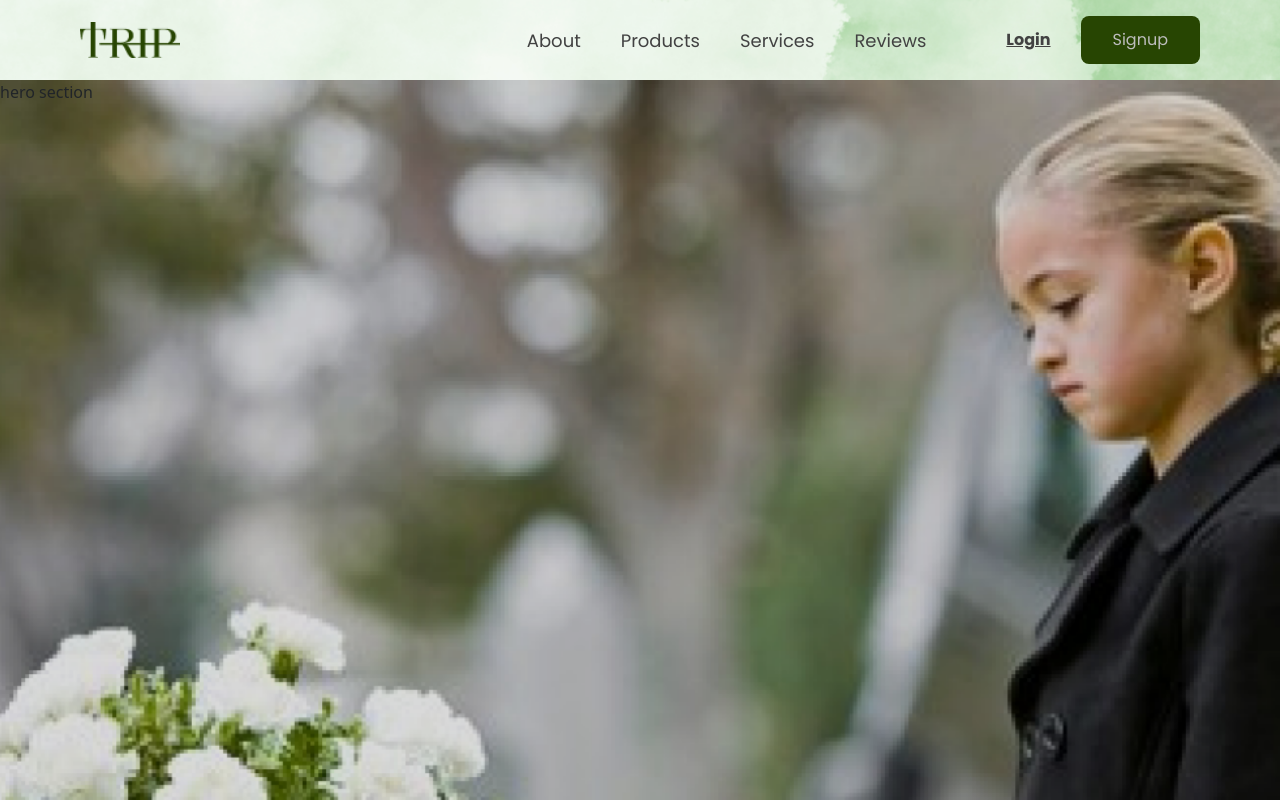
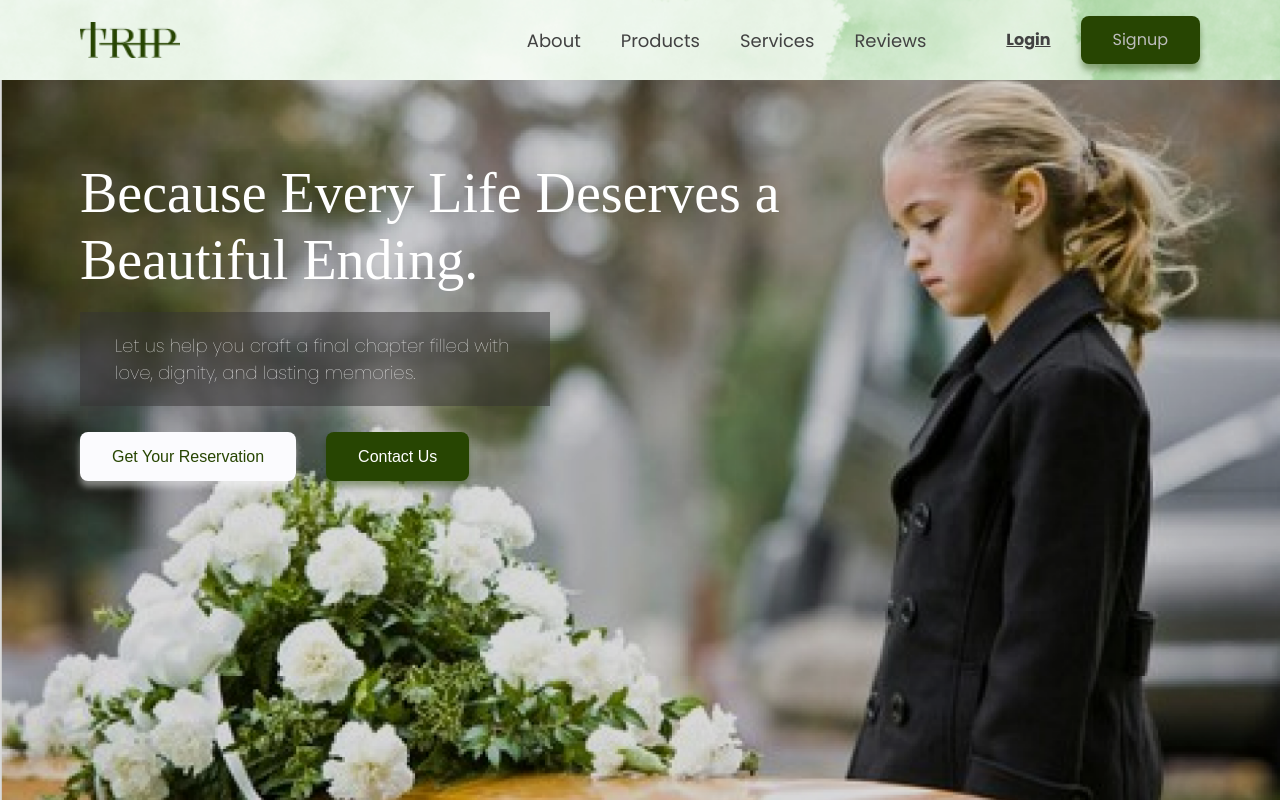
Before and after one commit to lanamae/TRIP--WebApp, a plain HTML site: page src/index.html in a window 1280 px wide. Shown: the top 800 px of the page. Drawn offline with nearby package versions, Linux system fonts and the light colour scheme; a web font is replaced by a local one.

Commit message:
added the hero section for desktop  view

```diff
--- a/src/index.html
+++ b/src/index.html
@@ -17,8 +17,8 @@
 
     <!-- fonts -->
     <link rel="preconnect" href="https://fonts.googleapis.com">
-    <link rel="preconnect" href="https://fonts.gstatic.com" crossorigin>
-    <link href="https://fonts.googleapis.com/css2?family=Kalnia:wght@100..700&family=Poppins:wght@100;400;600;700&display=swap" rel="stylesheet">
+<link rel="preconnect" href="https://fonts.gstatic.com" crossorigin>
+<link href="https://fonts.googleapis.com/css2?family=Kalnia:wght@100..700&family=Poppins:wght@100;400;600;700&display=swap" rel="stylesheet">
 </head>
 <body>
     <div class="main">
@@ -64,7 +64,16 @@
 
         <!-- HERO -->
         <div class="hero-section">
-            hero section
+            <div class="hero-content">
+                <h1> Because Every Life Deserves a Beautiful Ending.</h1>
+                <p> Let us help you craft a final chapter filled with love, dignity, and lasting memories. </p>
+
+                <div class="hero-btn">
+                    <button class="reservation-btn"><a href="#">Get Your Reservation</a></button>
+                    <button class="cta-btn"><a href="#">Contact Us</a></button>
+                </div>
+
+            </div>
         </div>
 
 
--- a/style/_desktop.scss
+++ b/style/_desktop.scss
@@ -69,7 +69,6 @@
             // transition: width 500ms ease-in 100ms;
 
             &:hover {
-
               &::after {
                 content: "";
                 display: block;
@@ -103,6 +102,7 @@
             border-radius: 8px;
             text-align: center;
             color: $text-dark;
+            box-shadow: 0 6px 6px rgba($accent-light, 0.43);
           }
         }
       }
@@ -118,11 +118,83 @@
 
     .hero-section {
       width: 100%;
-      height: 150vh;
+      height: 100vh;
       background-image: url("../img/hero-bg.png");
       background-repeat: no-repeat;
       background-size: cover;
       background-position: center;
+
+      padding: 20px 80px;
+      display: flex;
+      justify-content: start;
+      align-items: start;
+
+      .hero-content {
+        display: flex;
+        flex-direction: column;
+        justify-content: start;
+        align-items: start;
+        gap: 10px;
+
+        padding-top: 60px;
+
+        h1 {
+          font-family: $serif;
+          color: #fff;
+          font-size: 56px;
+          margin-right: 400px;
+          font-weight: 500;
+        }
+
+        p {
+          font-family: $sans-serif;
+          font-weight: 300;
+          color: #fff;
+          font-size: 18px;
+          background: rgba(#353232, 0.5);
+          padding: 20px 35px;
+          margin-right: 650px;
+        }
+
+        .hero-btn {
+          display: flex;
+          gap: 30px;
+
+          .reservation-btn {
+            border: none;
+            border-radius: 8px;
+            background-color: $background-light;
+            padding: 12px 32px;
+            box-shadow: 0 6px 6px rgba(#ffffff, 0.43);
+
+            a{
+              text-decoration: none;
+              color: $accent-light;
+              font-family: sans-serif;
+              font-size: 16px;
+
+            }
+          }
+
+          .cta-btn {
+            border: none;
+            border-radius: 8px;
+            background-color: $accent-light;
+            padding: 12px 32px;
+            box-shadow: 0 6px 6px rgba($accent-light, 0.43);
+
+            a{
+              text-decoration: none;
+              color: #fff;
+              font-family: sans-serif;
+              font-size: 16px;
+
+            }
+          }
+
+
+        }
+      }
     }
 
     .about-section {
```
Also changed, not shown: css/style.css, 1 other file.
